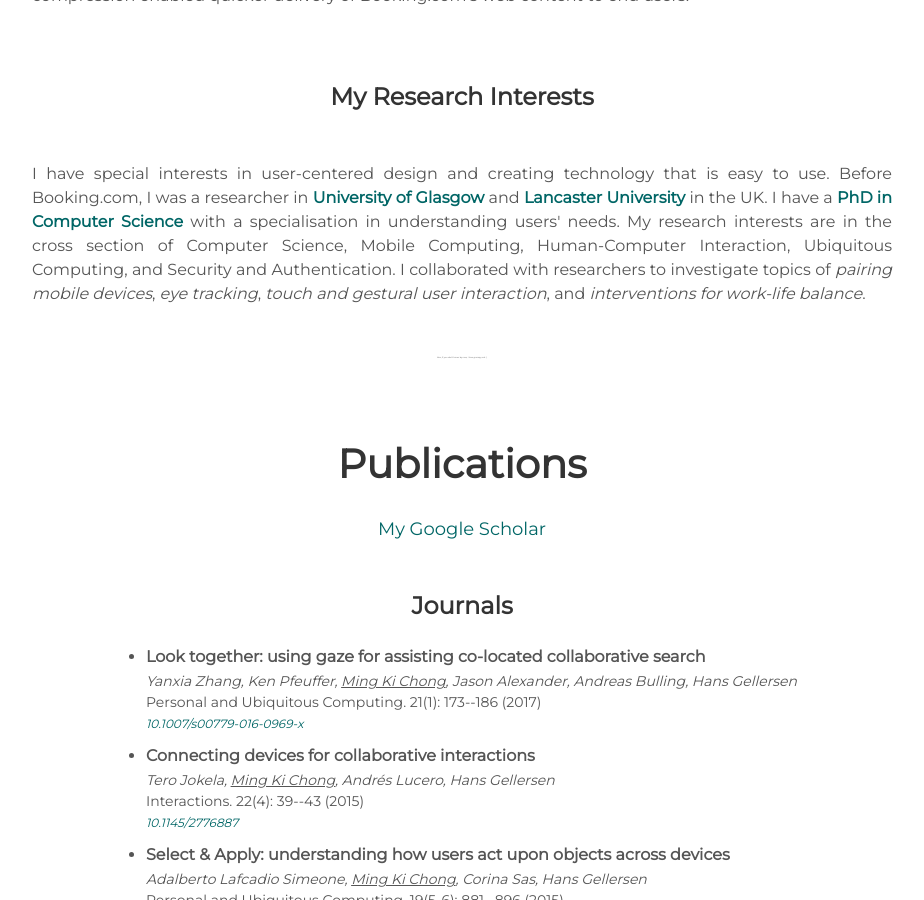
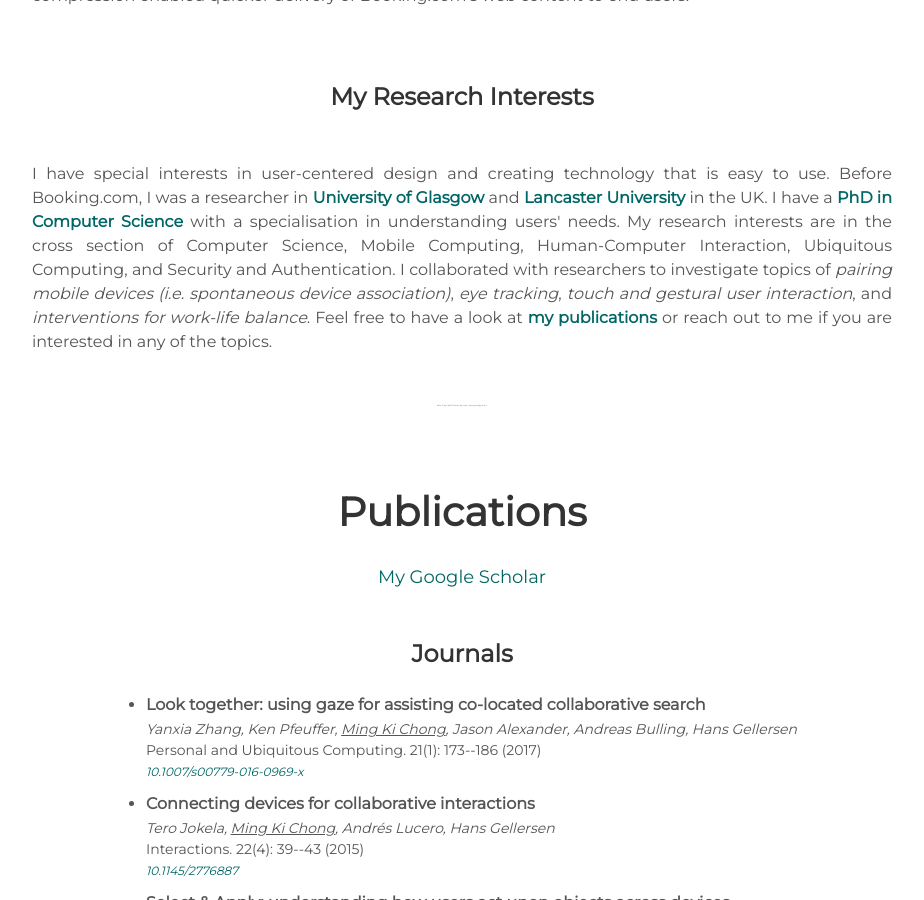
Before and after one commit to mingkichong/mingkichong.github.io, a Jekyll site: the page built from index.html, in a window 1280 px wide and 900 px high, scrolled down 2160 px. Shown: the whole window, without its empty margins (178-1102 px from the left). Built offline with Jekyll 4.4.1, drawn with Linux system fonts in a browser that asks for light colours.

Commit message:
updated Research Interests section

```diff
--- a/_includes/about.html
+++ b/_includes/about.html
@@ -59,7 +59,7 @@
   Before Booking.com, I was a researcher in <span id="about_link"><a href="https://www.gla.ac.uk/schools/computing/" target="_blank">University of Glasgow</a></span> and <span id="about_link"><a href="http://www.lancaster.ac.uk/scc/" target="_blank">Lancaster University</a></span> in the UK.
   I have a <span id="about_link"><a href="http://www.research.lancs.ac.uk/portal/en/publications/understanding-spontaneous-device-association(0849d7da-ed82-4cb7-9535-23eee545441e)/export.html" target="_blank">PhD in Computer Science</a></span> with a specialisation in understanding users' needs.
   My research interests are in the cross section of Computer Science, Mobile Computing, Human-Computer Interaction, Ubiquitous Computing, and Security and Authentication.
-  I collaborated with researchers to investigate topics of <em>pairing mobile devices</em>, <em>eye tracking</em>, <em>touch and gestural user interaction</em>, and <em>interventions for work-life balance</em>.
+  I collaborated with researchers to investigate topics of <em>pairing mobile devices (i.e. spontaneous device association)</em>, <em>eye tracking</em>, <em>touch and gestural user interaction</em>, and <em>interventions for work-life balance</em>. Feel free to have a look at <span id="about_link"><a href="./#publications">my publications</a></span> or reach out to me if you are interested in any of the topics.
 </div>
 <div class="about_grumpy_note">
   btw, if you don't know by now, I love grumpy cat :)
```
